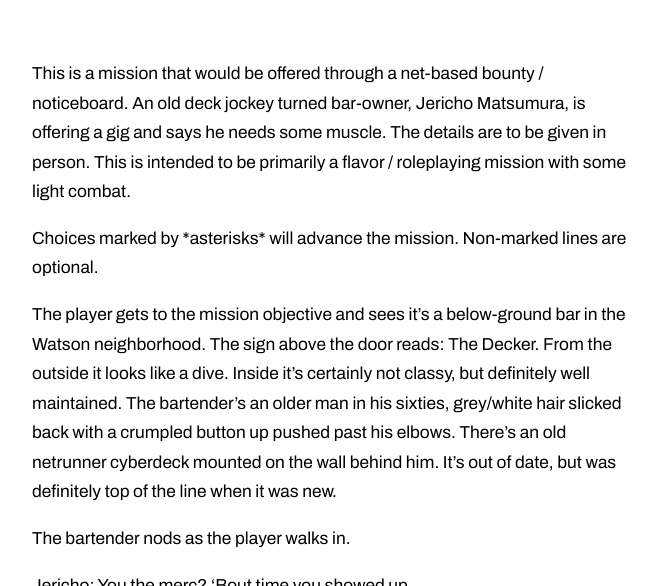
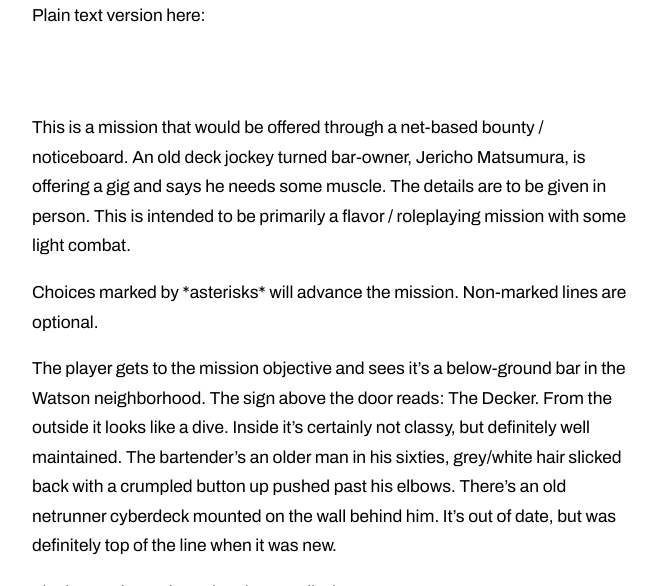
Before and after one commit to hartcrompton/cyberpunk-2077-mission, a plain HTML site: page index.html in a window 1280 px wide. Shown: the part 214-800 px from the top of the page, without its empty margins (308-965 px from the left). Drawn offline with Linux system fonts and the light colour scheme; a web font is replaced by a local one.

Commit message:
add plain text version link

```diff
--- a/index.html
+++ b/index.html
@@ -18,6 +18,7 @@
         <div id="story" class="container">
             <div class="header">
                 <h1>Cyberpunk 2077 Mission – Jericho's Bar</h1>
+                <p>Plain text version here:</p>
                 <h2 class="byline"></h2>
             </div>
         </div>
```
